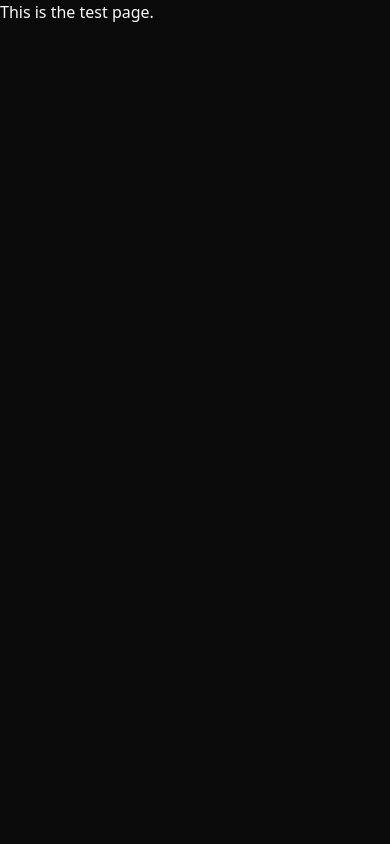
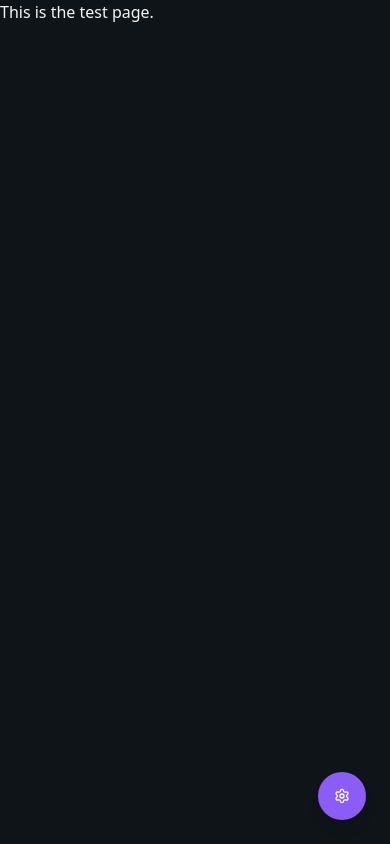
Before and after one commit to GM-Producitons/mind-extension-web, a Next.js app: page /test in a window 390 px wide. Built offline with nearby package versions, Linux system fonts and the light colour scheme.

Commit message:
Add a settings button that only opens from the left for now

```diff
--- a/package.json
+++ b/package.json
@@ -9,12 +9,14 @@
     "lint": "eslint"
   },
   "dependencies": {
+    "@floating-ui/react": "^0.27.18",
     "axios": "^1.13.5",
     "bcrypt": "^6.0.0",
     "bcryptjs": "^3.0.3",
     "class-variance-authority": "^0.7.1",
     "clsx": "^2.1.1",
     "date-fns": "^4.1.0",
+    "framer-motion": "^12.34.3",
     "jose": "^6.1.3",
     "lucide-react": "^0.563.0",
     "mongodb": "^7.1.0",
@@ -24,6 +26,7 @@
     "react": "19.2.3",
     "react-day-picker": "^9.13.2",
     "react-dom": "19.2.3",
+    "react-draggable": "^4.5.0",
     "tailwind-merge": "^3.4.0"
   },
   "devDependencies": {
--- a/src/app/globals.css
+++ b/src/app/globals.css
@@ -49,71 +49,71 @@
 
 :root {
   --radius: 0.625rem;
-  --background: oklch(1 0 0);
-  --foreground: oklch(0.145 0 0);
-  --card: oklch(1 0 0);
-  --card-foreground: oklch(0.145 0 0);
-  --popover: oklch(1 0 0);
-  --popover-foreground: oklch(0.145 0 0);
-  --primary: oklch(0.205 0 0);
-  --primary-foreground: oklch(0.985 0 0);
-  --secondary: oklch(0.97 0 0);
-  --secondary-foreground: oklch(0.205 0 0);
-  --muted: oklch(0.97 0 0);
-  --muted-foreground: oklch(0.556 0 0);
-  --accent: oklch(0.97 0 0);
-  --accent-foreground: oklch(0.205 0 0);
-  --destructive: oklch(0.577 0.245 27.325);
-  --border: oklch(0.922 0 0);
-  --input: oklch(0.922 0 0);
-  --ring: oklch(0.708 0 0);
-  --chart-1: oklch(0.646 0.222 41.116);
-  --chart-2: oklch(0.6 0.118 184.704);
-  --chart-3: oklch(0.398 0.07 227.392);
-  --chart-4: oklch(0.828 0.189 84.429);
-  --chart-5: oklch(0.769 0.188 70.08);
-  --sidebar: oklch(0.985 0 0);
-  --sidebar-foreground: oklch(0.145 0 0);
-  --sidebar-primary: oklch(0.205 0 0);
-  --sidebar-primary-foreground: oklch(0.985 0 0);
-  --sidebar-accent: oklch(0.97 0 0);
-  --sidebar-accent-foreground: oklch(0.205 0 0);
-  --sidebar-border: oklch(0.922 0 0);
-  --sidebar-ring: oklch(0.708 0 0);
+  --background: #ffffff;
+  --foreground: #1a1a1a;
+  --card: #f5f5f5;
+  --card-foreground: #1a1a1a;
+  --popover: #ffffff;
+  --popover-foreground: #1a1a1a;
+  --primary: #7c63d8;
+  --primary-foreground: #ffffff;
+  --secondary: #f0f0f0;
+  --secondary-foreground: #1a1a1a;
+  --muted: #f0f0f0;
+  --muted-foreground: #666666;
+  --accent: #7c63d8;
+  --accent-foreground: #ffffff;
+  --destructive: #ef4444;
+  --border: #e5e5e5;
+  --input: #f5f5f5;
+  --ring: #7c63d8;
+  --chart-1: #10b981;
+  --chart-2: #7c63d8;
+  --chart-3: #f59e0b;
+  --chart-4: #3b82f6;
+  --chart-5: #ec4899;
+  --sidebar: #f5f5f5;
+  --sidebar-foreground: #1a1a1a;
+  --sidebar-primary: #7c63d8;
+  --sidebar-primary-foreground: #ffffff;
+  --sidebar-accent: #f0f0f0;
+  --sidebar-accent-foreground: #7c63d8;
+  --sidebar-border: #e5e5e5;
+  --sidebar-ring: #7c63d8;
 }
 
 .dark {
-  --background: oklch(0.145 0 0);
-  --foreground: oklch(0.985 0 0);
-  --card: oklch(0.205 0 0);
-  --card-foreground: oklch(0.985 0 0);
-  --popover: oklch(0.205 0 0);
-  --popover-foreground: oklch(0.985 0 0);
-  --primary: oklch(0.922 0 0);
-  --primary-foreground: oklch(0.205 0 0);
-  --secondary: oklch(0.269 0 0);
-  --secondary-foreground: oklch(0.985 0 0);
-  --muted: oklch(0.269 0 0);
-  --muted-foreground: oklch(0.708 0 0);
-  --accent: oklch(0.269 0 0);
-  --accent-foreground: oklch(0.985 0 0);
-  --destructive: oklch(0.704 0.191 22.216);
-  --border: oklch(1 0 0 / 10%);
-  --input: oklch(1 0 0 / 15%);
-  --ring: oklch(0.556 0 0);
-  --chart-1: oklch(0.488 0.243 264.376);
-  --chart-2: oklch(0.696 0.17 162.48);
-  --chart-3: oklch(0.769 0.188 70.08);
-  --chart-4: oklch(0.627 0.265 303.9);
-  --chart-5: oklch(0.645 0.246 16.439);
-  --sidebar: oklch(0.205 0 0);
-  --sidebar-foreground: oklch(0.985 0 0);
-  --sidebar-primary: oklch(0.488 0.243 264.376);
-  --sidebar-primary-foreground: oklch(0.985 0 0);
-  --sidebar-accent: oklch(0.269 0 0);
-  --sidebar-accent-foreground: oklch(0.985 0 0);
-  --sidebar-border: oklch(1 0 0 / 10%);
-  --sidebar-ring: oklch(0.556 0 0);
+  --background: #0f1419;
+  --foreground: #f5f5f5;
+  --card: #1a1f2b;
+  --card-foreground: #f5f5f5;
+  --popover: #1a1f2b;
+  --popover-foreground: #f5f5f5;
+  --primary: #8b5cf6;
+  --primary-foreground: #ffffff;
+  --secondary: #252d3d;
+  --secondary-foreground: #f5f5f5;
+  --muted: #252d3d;
+  --muted-foreground: #b8b8b8;
+  --accent: #8b5cf6;
+  --accent-foreground: #ffffff;
+  --destructive: #ef4444;
+  --border: #3a4557;
+  --input: #252d3d;
+  --ring: #8b5cf6;
+  --chart-1: #10b981;
+  --chart-2: #8b5cf6;
+  --chart-3: #f59e0b;
+  --chart-4: #3b82f6;
+  --chart-5: #ec4899;
+  --sidebar: #1a1f2b;
+  --sidebar-foreground: #f5f5f5;
+  --sidebar-primary: #8b5cf6;
+  --sidebar-primary-foreground: #ffffff;
+  --sidebar-accent: #252d3d;
+  --sidebar-accent-foreground: #8b5cf6;
+  --sidebar-border: #3a4557;
+  --sidebar-ring: #8b5cf6;
 }
 
 @layer base {
--- a/src/app/layout.tsx
+++ b/src/app/layout.tsx
@@ -2,6 +2,7 @@ import type { Metadata } from "next";
 import { Geist, Geist_Mono } from "next/font/google";
 import ClientProviders from "@/components/clientProvider";
 import "./globals.css";
+import SettingsButton from "@/components/SettingsButton";
 
 const geistSans = Geist({
   variable: "--font-geist-sans",
@@ -28,7 +29,10 @@ export default function RootLayout({
       <body
         className={`${geistSans.variable} ${geistMono.variable} antialiased w-full h-full`}
       >
-        <ClientProviders>{children}</ClientProviders>
+        <ClientProviders>
+          {children}
+          <SettingsButton />
+        </ClientProviders>
       </body>
     </html>
   );
--- /dev/null
+++ b/src/components/SettingsButton.tsx
@@ -0,0 +1,155 @@
+"use client";
+
+import { useState, useRef, useEffect } from "react";
+import Draggable from "react-draggable";
+import Link from "next/link";
+import { motion } from "framer-motion";
+import { useTheme } from "next-themes";
+import { Button } from "@/components/ui/button";
+import {
+  Settings,
+  LayoutDashboard,
+  Bus,
+  CheckSquare,
+  Eye,
+  Moon,
+  Sun,
+} from "lucide-react";
+
+interface App {
+  name: string;
+  icon: React.ReactNode;
+  href: string;
+}
+
+export default function SettingsButton() {
+  const [open, setOpen] = useState(false);
+  const [mounted, setMounted] = useState(false);
+  const buttonRef = useRef(null);
+  const pressTimeRef = useRef(0);
+  const { theme, setTheme } = useTheme();
+
+  useEffect(() => {
+    setMounted(true);
+  }, []);
+
+  const apps: App[] = [
+    {
+      name: "Dashboard",
+      icon: <LayoutDashboard className="h-5 w-5" />,
+      href: "/dashboard",
+    },
+    {
+      name: "Tasks",
+      icon: <CheckSquare className="h-5 w-5" />,
+      href: "/htbasas",
+    },
+    {
+      name: "Average Bus",
+      icon: <Bus className="h-5 w-5" />,
+      href: "/avgbus",
+    },
+    {
+      name: "Vision",
+      icon: <Eye className="h-5 w-5" />,
+      href: "/vision",
+    },
+    {
+      name: mounted && theme === "dark" ? "Light Mode" : "Dark Mode",
+      icon:
+        mounted && theme === "dark" ? (
+          <Sun className="h-5 w-5" />
+        ) : (
+          <Moon className="h-5 w-5" />
+        ),
+      href: "#",
+    },
+  ];
+
+  const handleMouseDown = () => {
+    pressTimeRef.current = Date.now();
+  };
+
+  const handleClick = (e: React.MouseEvent) => {
+    const pressDuration = Date.now() - pressTimeRef.current;
+    // Only toggle menu on quick clicks (less than 150ms), not on holds
+    if (pressDuration < 150) {
+      setOpen((prev) => !prev);
+    }
+  };
+
+  return (
+    <Draggable nodeRef={buttonRef}>
+      <div
+        ref={buttonRef}
+        className="fixed z-50"
+        style={{ bottom: "1.5rem", right: "1.5rem" }}
+      >
+        <div className="flex items-center ">
+          <motion.div
+            initial={false}
+            animate={{ opacity: open ? 1 : 0, x: open ? 0 : 20 }}
+            transition={{ duration: 0.3 }}
+            className="flex items-center gap-2 bg-background border border-border rounded-l-lg px-2 py-2 h-12 z-0"
+            style={{ pointerEvents: open ? "auto" : "none" }}
+          >
+            {apps.map((app, index) => (
+              <motion.div
+                key={app.name}
+                initial={{ opacity: 0, scale: 0.3, rotate: 0 }}
+                animate={
+                  open
+                    ? { opacity: 1, scale: 1, rotate: 360 }
+                    : { opacity: 0, scale: 0.3, rotate: 0 }
+                }
+                transition={{
+                  duration: 0.5,
+                  delay: open ? index * 0.08 : 0,
+                  ease: [0.34, 1.56, 0.64, 1],
+                }}
+              >
+                {app.href === "#" ? (
+                  <button
+                    onClick={(e) => {
+                      e.preventDefault();
+                      e.stopPropagation();
+                      if (mounted && theme) {
+                        setTheme(theme === "dark" ? "light" : "dark");
+                      }
+                      setOpen(false);
+                    }}
+                    className="flex items-center justify-center text-primary hover:text-accent transition-colors"
+                  >
+                    {app.icon}
+                  </button>
+                ) : (
+                  <Link
+                    href={app.href}
+                    className="flex items-center justify-center text-primary hover:text-accent transition-colors"
+                    onClick={() => setOpen(false)}
+                  >
+                    {app.icon}
+                  </Link>
+                )}
+              </motion.div>
+            ))}
+          </motion.div>
+
+          <Button
+            onMouseDown={handleMouseDown}
+            onClick={handleClick}
+            size="icon"
+            className="h-12 w-12 rounded-full shadow-lg flex-shrink-0 z-2"
+          >
+            <motion.div
+              animate={{ rotate: open ? 180 : 0 }}
+              transition={{ duration: 0.3 }}
+            >
+              <Settings className="h-6 w-6" />
+            </motion.div>
+          </Button>
+        </div>
+      </div>
+    </Draggable>
+  );
+}
--- a/src/features/dashboard/components/Dashboard.tsx
+++ b/src/features/dashboard/components/Dashboard.tsx
@@ -40,7 +40,7 @@ const subAppsData: SubApp[] = [
 function renderAppCard(app: SubApp): ReactNode {
   return (
     <Link key={app.id} href={app.href}>
-      <div className="h-full p-4 sm:p-6 bg-card rounded-lg border border-border hover:bg-accent hover:border-primary transition-all cursor-pointer shadow-sm hover:shadow-md">
+      <div className="h-full p-4 sm:p-6 bg-card rounded-lg border border-border hover:bg-secondary hover:border-primary transition-all cursor-pointer shadow-sm hover:shadow-md">
         <div className="flex items-start justify-between mb-4">
           <div className="p-2 sm:p-3 bg-primary/10 rounded-lg">{app.icon}</div>
         </div>
@@ -111,7 +111,12 @@ export default function Dashboard() {
         </Card>
 
         {/* Prayer */}
-        <PrayerTime height="h-40" />
+        {/* <PrayerTime height="h-40" /> */}
+        <Card className="h-40 flex items-center justify-center">
+          <h3 className="text-lg font-semibold text-muted-foreground">
+            {"out of service :("}
+          </h3>
+        </Card>
 
         {/* Next event */}
         <Card className="h-40 flex items-center justify-center">
```
Also changed, not shown: src/app/page.tsx (+82 -82 lines), 1 other file (tests, documents, lock files or other folders).
